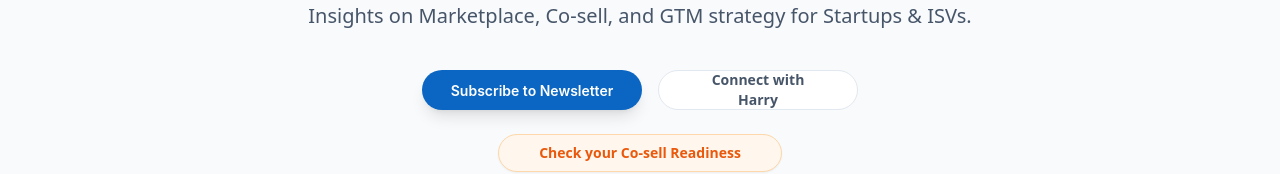
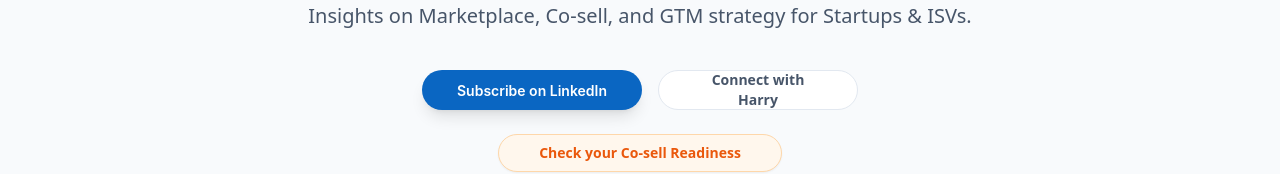
Before and after one commit to hblakemore47-blip/awscosellnewsletter, a Next.js app: page / in a window 1280 px wide. Shown: the part 142-316 px from the top of the page. Built offline with nearby package versions, Linux system fonts and the light colour scheme.

Commit message:
Update layout.js

```diff
--- a/app/layout.js
+++ b/app/layout.js
@@ -1,5 +1,4 @@
 import "./globals.css";
-import Script from "next/script";
 
 export const metadata = {
   title: "AWS GTM Strategy | Harry Blakemore",
@@ -17,23 +16,34 @@ export default function RootLayout({ children }) {
           </p>
 
           <div className="flex flex-col md:flex-row justify-center items-center gap-4">
-            {/* THE TRIGGER BUTTON */}
-            {/* In Beehiiv: Set the CSS Selector to #beehiiv-popup-button */}
-            <button
-              id="beehiiv-popup-button"
-              className="libutton shadow-lg cursor-pointer flex items-center justify-center border-none"
+            {/* REDIRECT BUTTON */}
+            <a
+              href="https://www.linkedin.com/newsletters/aws-marketplace-co-sell-7415160724940902400/"
+              target="_blank"
+              rel="noopener noreferrer"
+              className="libutton shadow-lg flex items-center justify-center"
               style={{ minWidth: '220px', height: '40px' }}
             >
-              Subscribe to Newsletter
-            </button>
+              Subscribe on LinkedIn
+            </a>
 
-            <a href="https://www.linkedin.com/in/harryblakemore/" target="_blank" rel="noopener noreferrer" className="bg-white border border-slate-200 text-slate-600 px-8 py-2 rounded-full font-semibold hover:bg-slate-50 transition h-[40px] flex items-center justify-center w-[200px] text-sm">
+            <a
+              href="https://www.linkedin.com/in/harryblakemore/"
+              target="_blank"
+              rel="noopener noreferrer"
+              className="bg-white border border-slate-200 text-slate-600 px-8 py-2 rounded-full font-semibold hover:bg-slate-50 transition h-[40px] flex items-center justify-center w-[200px] text-sm"
+            >
               Connect with Harry
             </a>
           </div>
 
           <div className="mt-6 flex justify-center">
-            <a href="https://aws.coss.atlasgtm.live/" target="_blank" rel="noopener noreferrer" className="bg-orange-50 text-orange-600 border border-orange-200 px-10 py-2 rounded-full font-bold hover:bg-orange-100 transition text-sm shadow-sm flex items-center gap-2">
+            <a
+              href="https://aws.coss.atlasgtm.live/"
+              target="_blank"
+              rel="noopener noreferrer"
+              className="bg-orange-50 text-orange-600 border border-orange-200 px-10 py-2 rounded-full font-bold hover:bg-orange-100 transition text-sm shadow-sm flex items-center gap-2"
+            >
               Check your Co-sell Readiness
             </a>
           </div>
@@ -48,13 +58,6 @@ export default function RootLayout({ children }) {
             &copy; 2026 AWS GTM Strategy. All rights reserved.
           </p>
         </footer>
-
-        {/* Beehiiv Pop-up Loader */}
-        <Script
-          src="https://subscribe-forms.beehiiv.com/v3/loader.js"
-          strategy="afterInteractive"
-          data-beehiiv-form="d69decc8-4dc9-490a-aaf5-7c1cb3c98a14"
-        />
       </body>
     </html>
   );
```
